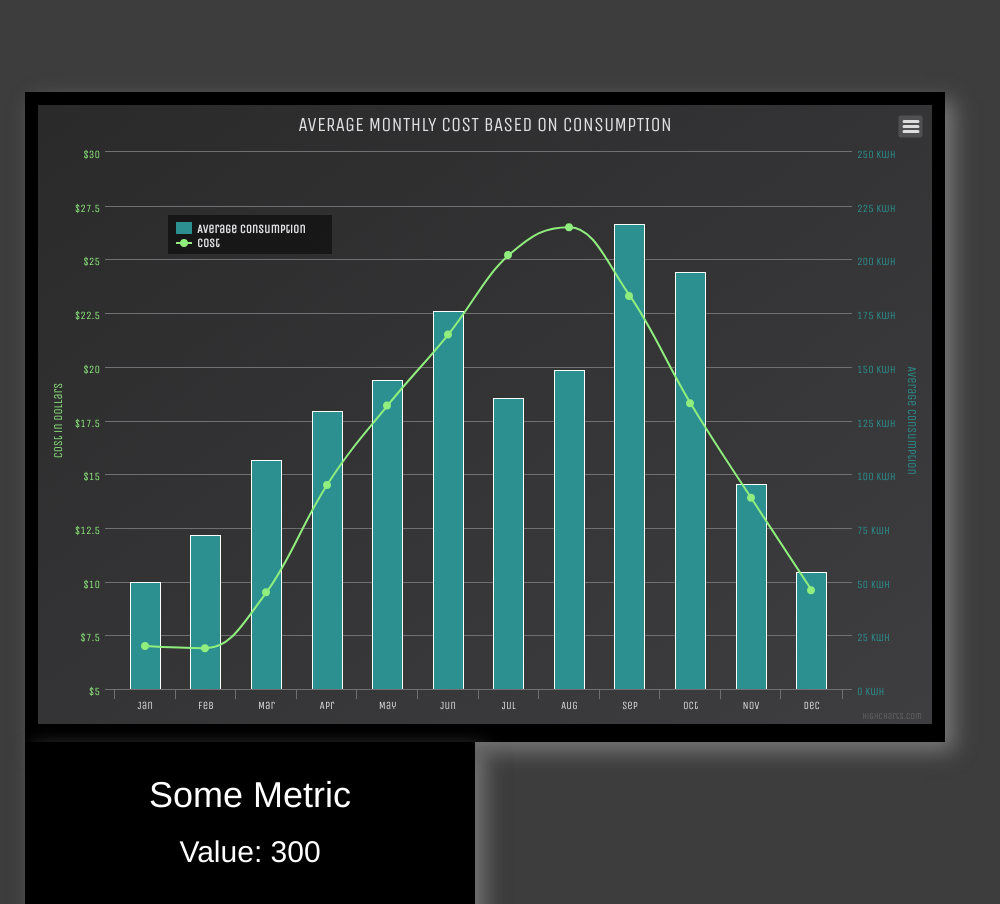
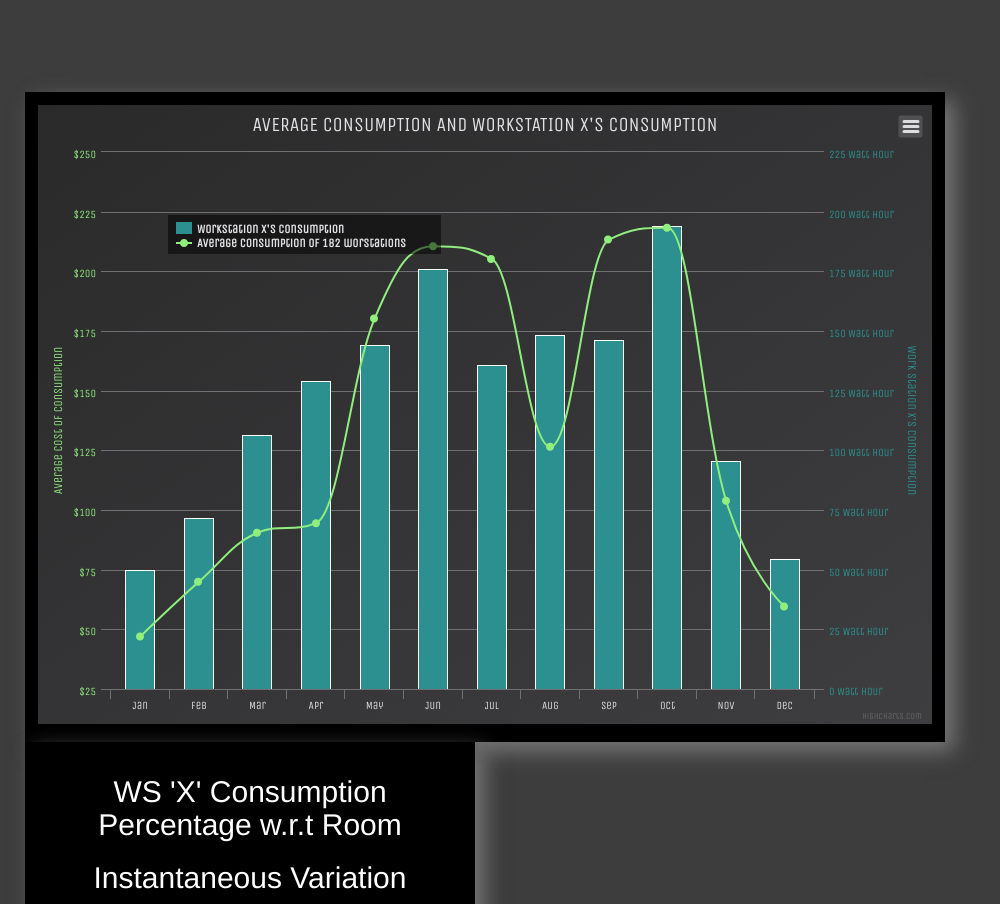
Before and after one commit to sreejitr/EnergyDashboard, a Django app: page /dashboard/ in a window 1280 px wide. Shown: the top 904 px of the page, without its empty margins (0-1000 px from the left). Run offline with Django 3.2, Linux system fonts and the light colour scheme; a map, chart or similar area stays blank; some libraries are stand-ins or nearby versions.

Commit message:
new template

```diff
--- a/EnergyDashboard/dashboard/static/dashboard/js/page2_graph2.js
+++ b/EnergyDashboard/dashboard/static/dashboard/js/page2_graph2.js
@@ -4,7 +4,7 @@ $(function () {
             zoomType: 'xy'
         },
         title: {
-            text: 'Average Monthly Cost based on Consumption'
+            text: 'Average Consumption and Workstation X\'s Consumption'
         },
         xAxis: [{
             categories: ['Jan', 'Feb', 'Mar', 'Apr', 'May', 'Jun',
@@ -18,20 +18,20 @@ $(function () {
                 }
             },
             title: {
-                text: 'Cost in dollars',
+                text: 'Average Cost of Consumption',
                 style: {
                     color: Highcharts.getOptions().colors[1]
                 }
             }
         }, { // Secondary yAxis
             title: {
-                text: 'Average Consumption',
+                text: 'Work Station X\'s Consumption',
                 style: {
                     color: Highcharts.getOptions().colors[0]
                 }
             },
             labels: {
-                format: '{value} kwh',
+                format: '{value} Watt hour',
                 style: {
                     color: Highcharts.getOptions().colors[0]
                 }
@@ -51,20 +51,20 @@ $(function () {
             backgroundColor: (Highcharts.theme && Highcharts.theme.legendBackgroundColor) || '#FFFFFF'
         },
         series: [{
-            name: 'Average Consumption',
+            name: 'Workstation X\'s Consumption',
             type: 'column',
             yAxis: 1,
-            data: [49.9, 71.5, 106.4, 129.2, 144.0, 176.0, 135.6, 148.5, 216.4, 194.1, 95.6, 54.4],
+            data: [49.9, 71.5, 106.4, 129.2, 144.0, 176.0, 135.6, 148.5, 146.4, 194.1, 95.6, 54.4],
             tooltip: {
-                valueSuffix: ' kwh'
+                valueSuffix: ' Watt hour'
             }
 
         }, {
-            name: 'Cost',
+            name: 'Average Consumption of 182 worstations',
             type: 'spline',
-            data: [7.0, 6.9, 9.5, 14.5, 18.2, 21.5, 25.2, 26.5, 23.3, 18.3, 13.9, 9.6],
+            data: [47.0, 69.9, 90.5, 94.5, 180.2, 210.5, 205.2, 126.5, 213.3, 218.3, 103.9, 59.6],
             tooltip: {
-                valueSuffix: ' dollars'
+                valueSuffix: ' Watt hour'
             }
         }]
     });
--- a/EnergyDashboard/dashboard/static/dashboard/js/page2_graph4.js
+++ b/EnergyDashboard/dashboard/static/dashboard/js/page2_graph4.js
@@ -59,9 +59,9 @@ $(function () {
     $('#graph4').highcharts(Highcharts.merge(gaugeOptions, {
         yAxis: {
             min: 0,
-            max: 200,
+            max: 100,
             title: {
-                text: 'Speed'
+                text: 'Percentage Consumption'
             }
         },
 
@@ -71,14 +71,14 @@ $(function () {
 
         series: [{
             name: 'Speed',
-            data: [80],
+            data: [40],
             dataLabels: {
                 format: '<div style="text-align:center"><span style="font-size:25px;color:' +
                     ((Highcharts.theme && Highcharts.theme.contrastTextColor) || 'black') + '">{y}</span><br/>' +
-                       '<span style="font-size:12px;color:silver">km/h</span></div>'
+                       '<span style="font-size:12px;color:silver">Percentage</span></div>'
             },
             tooltip: {
-                valueSuffix: ' km/h'
+                valueSuffix: ' %'
             }
         }]
 
@@ -119,10 +119,10 @@ $(function () {
 
         if (chart) {
             point = chart.series[0].points[0];
-            inc = Math.round((Math.random() - 0.5) * 100);
+            inc = Math.round((Math.random() - 0.5) * 5);
             newVal = point.y + inc;
 
-            if (newVal < 0 || newVal > 200) {
+            if (newVal < 0 || newVal > 100) {
                 newVal = point.y - inc;
             }
 
--- a/EnergyDashboard/dashboard/templates/dashboard/page1.html
+++ b/EnergyDashboard/dashboard/templates/dashboard/page1.html
@@ -17,8 +17,8 @@
 		<h2 style="text-align: center;">Value: 300</h2>
 	</div-->
 <div id="graph-container4">
-		<h1 style="text-align: center;">Some Metric</h1>
-		<h2 style="text-align: center;">Value: 300</h2>
+		<h2 style="text-align: center;">WS 'X' Consumption Percentage w.r.t Room</h2>
+		<h2 style="text-align: center;">Instantaneous Variation</h2>
 	<div id="graph4" style="height: 30em;">
 	</div>
 </div>
```
